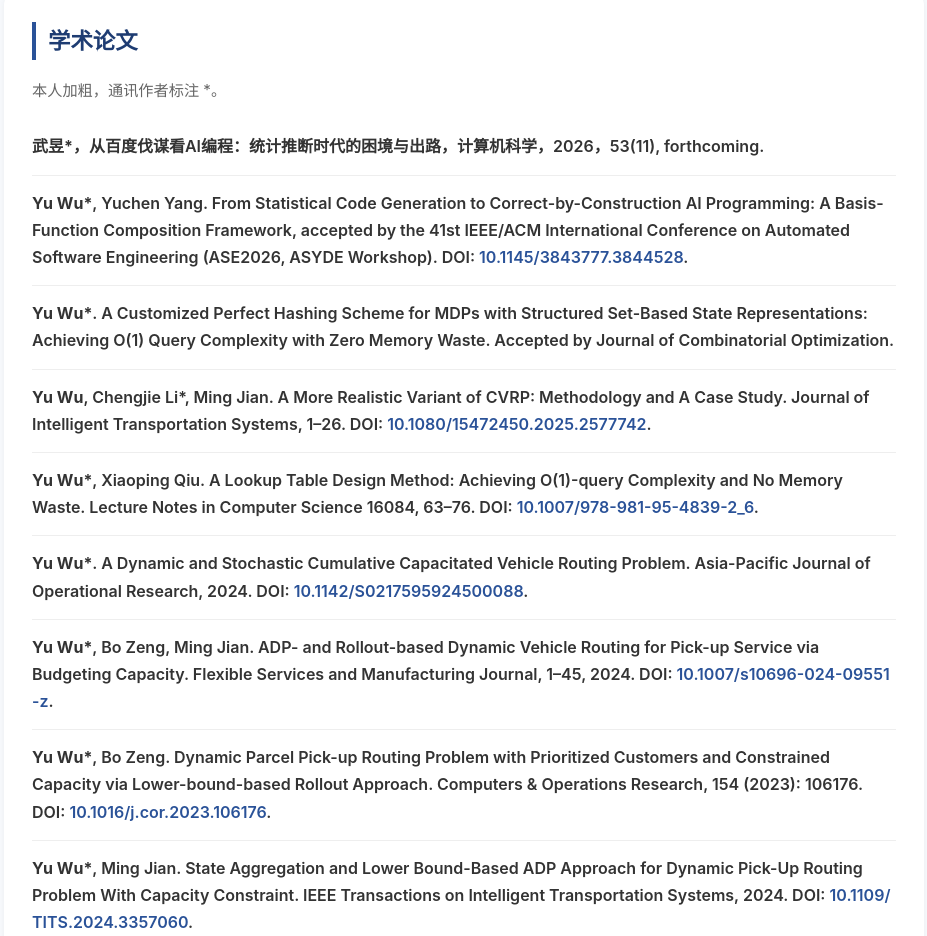
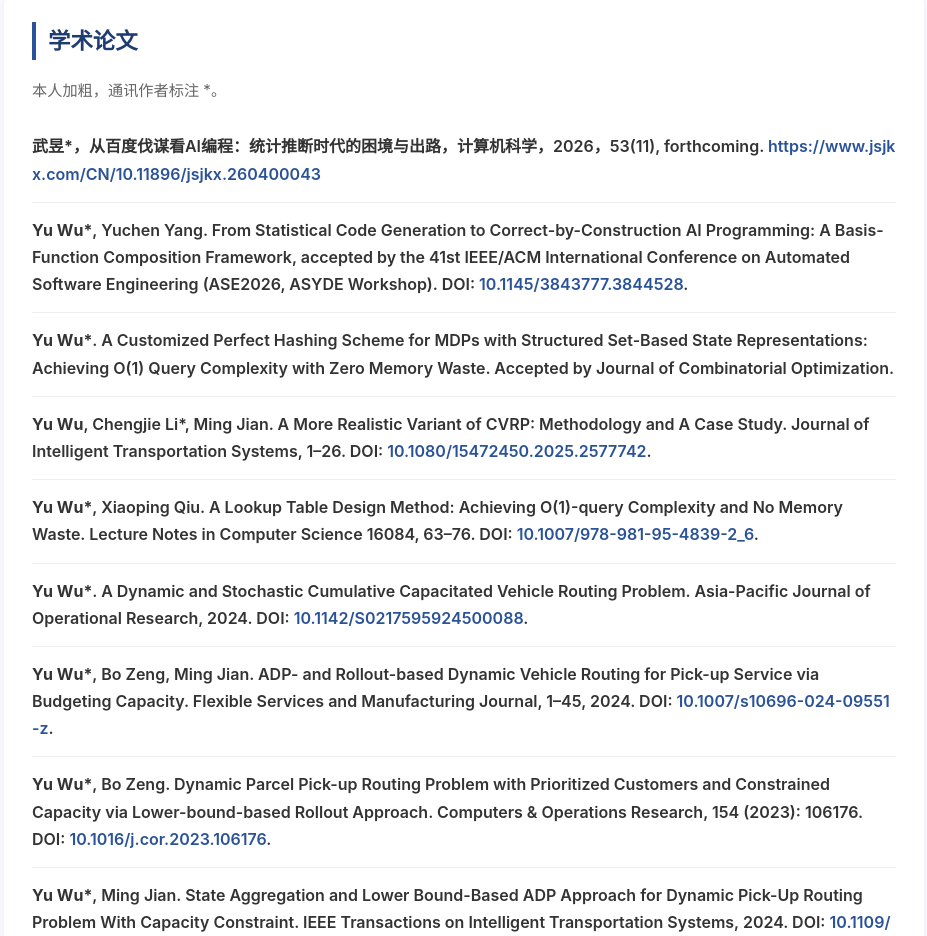
Before and after one commit to maxyuwu2023-svg/yuwu, a plain HTML site: page index.html in a window 1280 px wide. Shown: the part 1800-2736 px from the top of the page, without its empty margins (176-1103 px from the left). Drawn offline with Linux system fonts and the light colour scheme; no server answers.

Commit message:
Update index.html

```diff
--- a/index.html
+++ b/index.html
@@ -441,8 +441,9 @@
         <ul class="paper-list">
             <li>
                 <div class="title">
-                    <strong>武昱*</strong>，从百度伐谋看AI编程：统计推断时代的困境与出路，计算机科学，2026，53(11), forthcoming.
-                </div>
+    <strong>武昱*</strong>，从百度伐谋看AI编程：统计推断时代的困境与出路，计算机科学，2026，53(11), forthcoming.
+    <a href="https://www.jsjkx.com/CN/10.11896/jsjkx.260400043" target="_blank" rel="noopener">https://www.jsjkx.com/CN/10.11896/jsjkx.260400043</a>
+</div>
             </li>
 
             <li>
```
